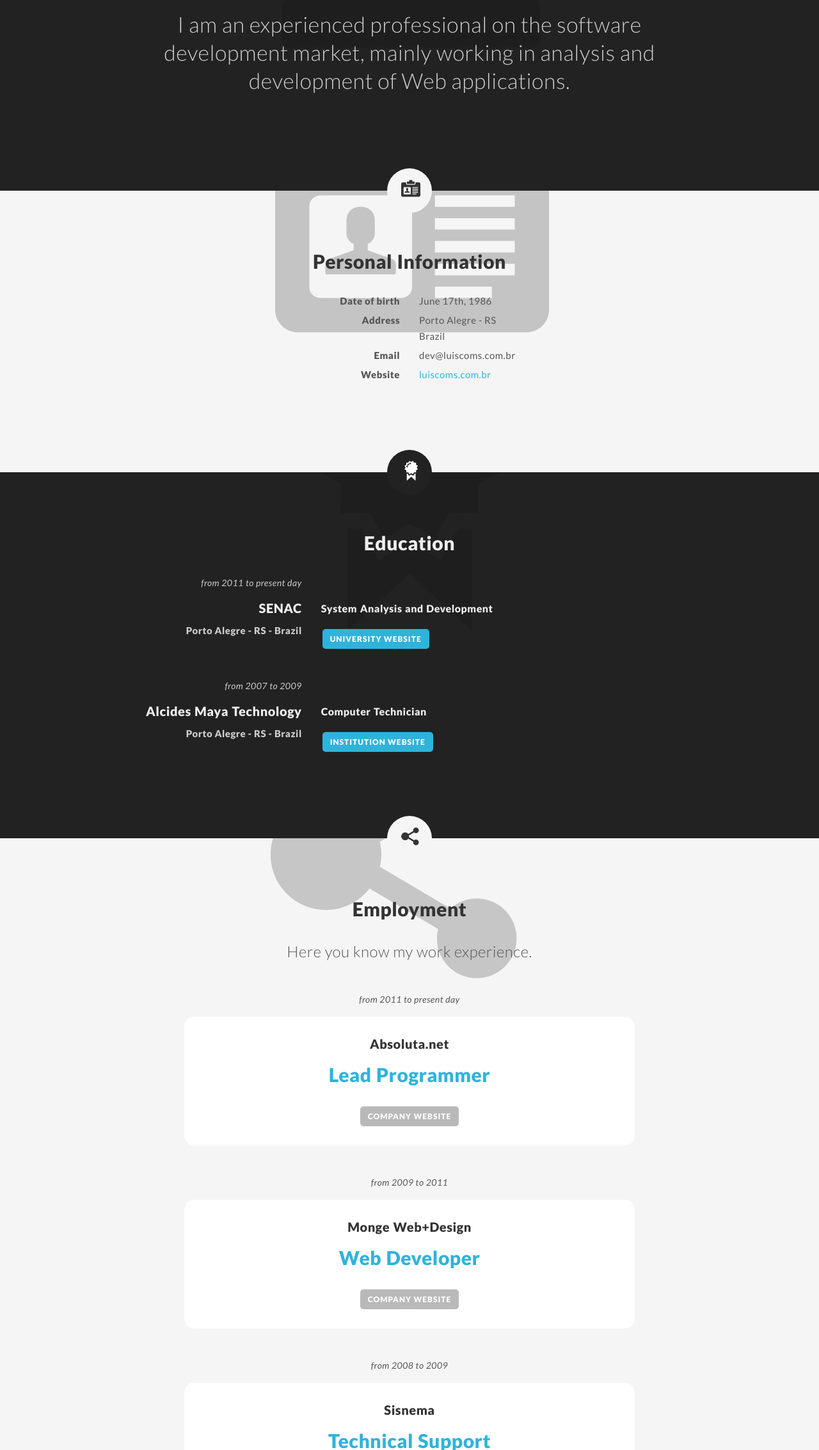
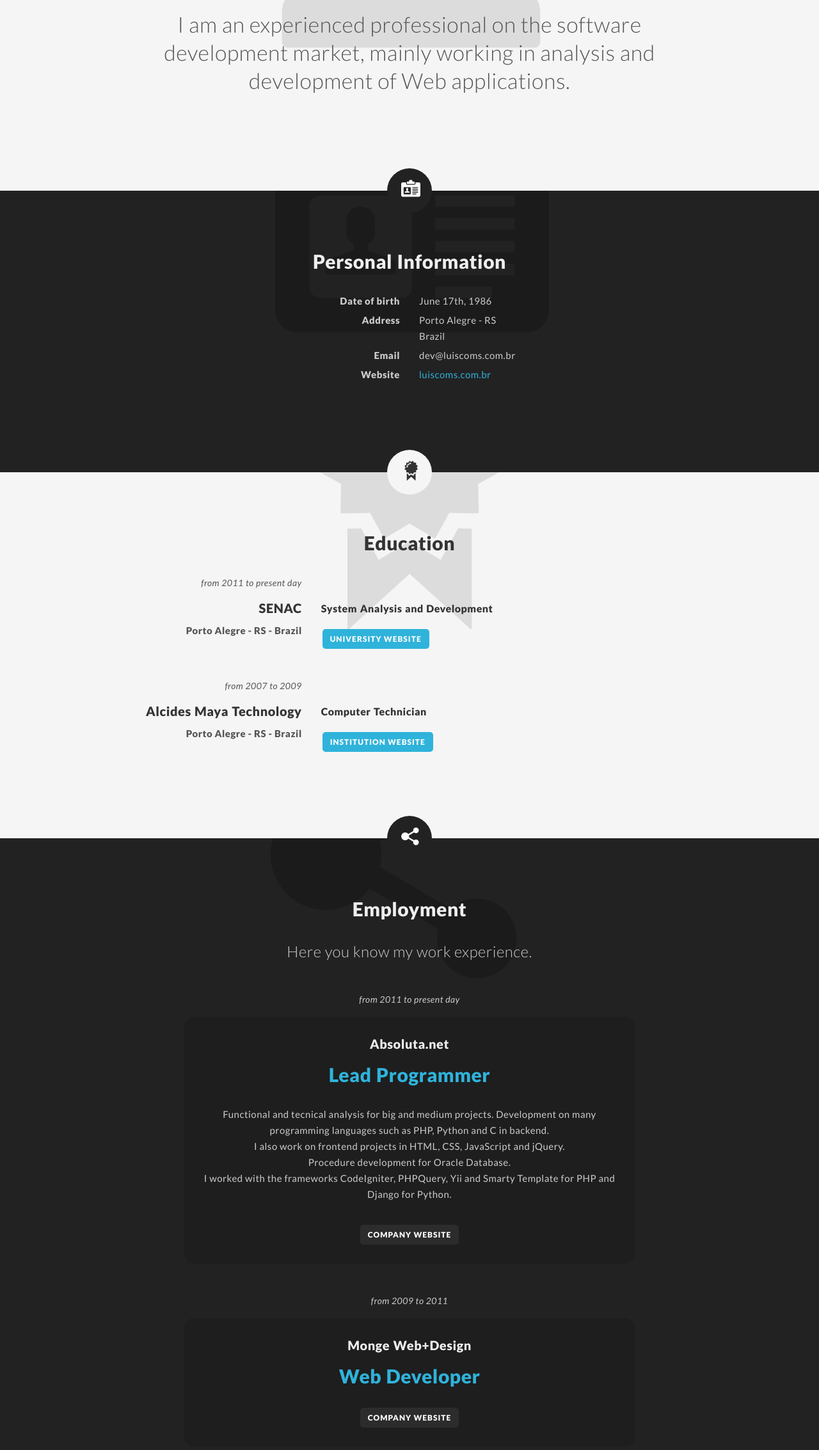
Before and after one commit to luiscoms/portfolio-template, a website: page site/index.html in a window 1280 px wide. Shown: the part 534-2800 px from the top of the page at 64% size. Drawn offline with Linux system fonts and the light colour scheme.

Commit message:
Added employment information for Absoluta.net

```diff
--- a/site/index.html
+++ b/site/index.html
@@ -88,7 +88,7 @@
         </div><!-- /.container -->
     </div><!-- /#home -->
 
-    <div id="about" class="coffee-container parallax" data-speed="1" data-offsetY="-150">
+    <div id="about" class="cream-container parallax" data-speed="1" data-offsetY="-150">
         <div class="icon-container"><div><span class="glyphicons user"><i></i></span></div></div>
         <div class="container wrap">
             <div class="row">
@@ -100,7 +100,7 @@
         </div><!-- /.container -->
     </div><!-- /#about -->
 
-    <div id="personalinfo" class="cream-container parallax" data-speed="2" data-offsetY="-150">
+    <div id="personalinfo" class="coffee-container parallax" data-speed="2" data-offsetY="-150">
         <div class="icon-container"><div><span class="glyphicons nameplate"><i></i></span></div></div>
         <div class="container wrap">
             <div class="row">
@@ -124,7 +124,7 @@
         </div><!-- /.container -->
     </div><!-- /#personalinfo -->
 
-    <div id="education" class="coffee-container parallax" data-speed="4" data-offsetY="-150">
+    <div id="education" class="cream-container parallax" data-speed="4" data-offsetY="-150">
         <div class="icon-container"><div><span class="glyphicons certificate"><i></i></span></div></div>
         <div class="container wrap">
             <div class="row">
@@ -162,7 +162,7 @@
         </div><!-- /.container -->
     </div><!-- /#education -->
 
-    <div id="employment" class="cream-container parallax" data-speed="8" data-offsetY="-150">
+    <div id="employment" class="coffee-container parallax" data-speed="8" data-offsetY="-150">
         <div class="icon-container"><div><span class="glyphicons share_alt"><i></i></span></div></div>
         <div class="container wrap">
             <div class="row">
@@ -174,6 +174,10 @@
                     <div class="position">
                         <h3>Absoluta.net</h3>
                         <h4>Lead Programmer</h4>
+                        <p>Functional and tecnical analysis for big and medium projects. Development on many programming languages such as PHP, Python and C in backend.<br/>
+I also work on frontend projects in HTML, CSS, JavaScript and jQuery.<br/>
+Procedure development for Oracle Database.<br/>
+I worked with the frameworks CodeIgniter, PHPQuery, Yii and Smarty Template for PHP and Django for Python.</p>
                         <div class="more">
                             <a class="btn" href="http://absoluta.net" target="_blank">Company website</a>
                         </div>
@@ -201,7 +205,7 @@
         </div><!-- /.container -->
     </div><!-- /#employment -->
 
-    <div id="social" class="coffee-container parallax" data-speed="24" data-offsetY="-150">
+    <div id="social" class="cream-container parallax" data-speed="24" data-offsetY="-150">
         <div class="icon-container"><div><span class="glyphicons heart"><i></i></span></div></div>
         <div class="container wrap">
             <div class="row">
```
